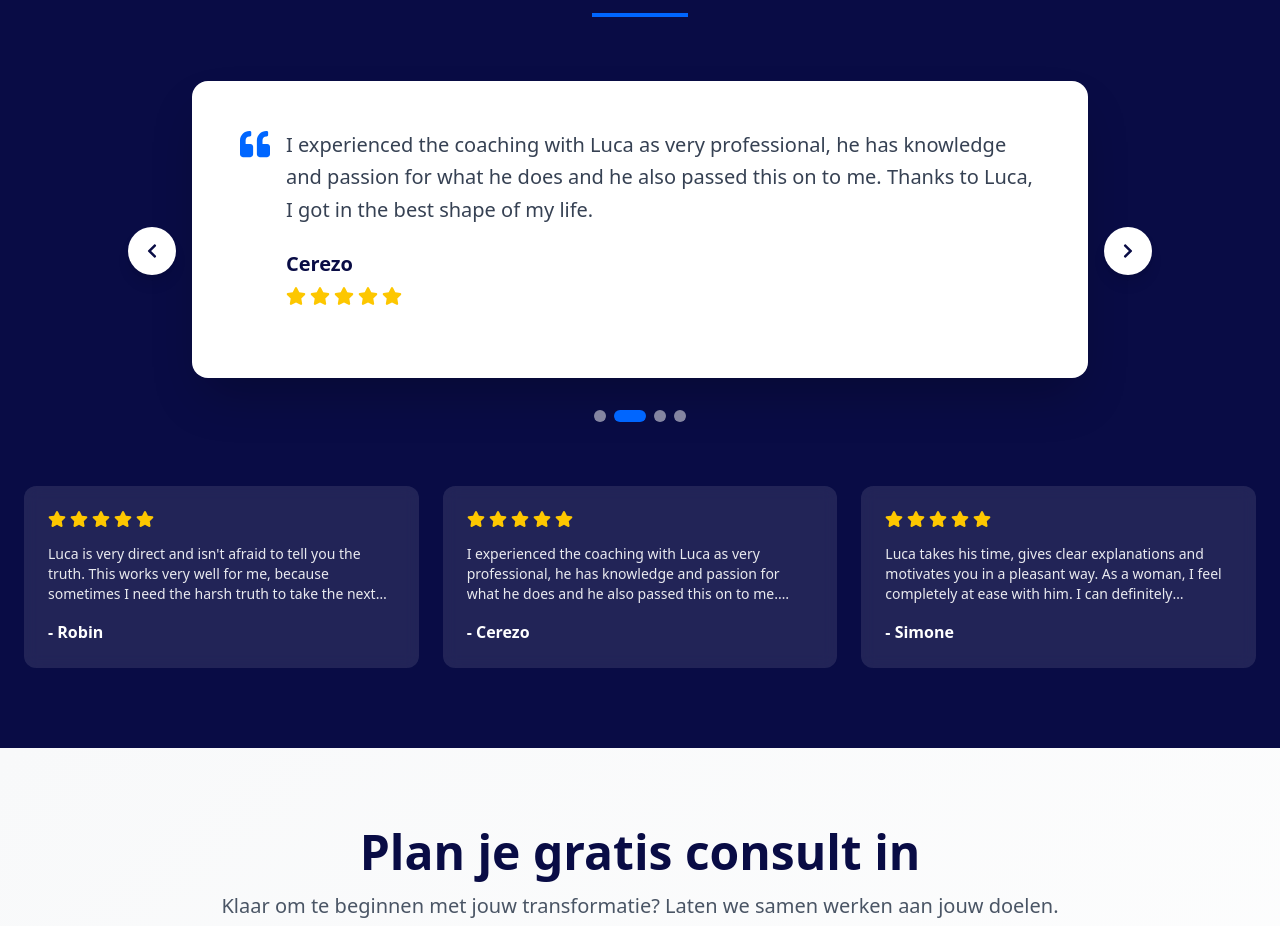
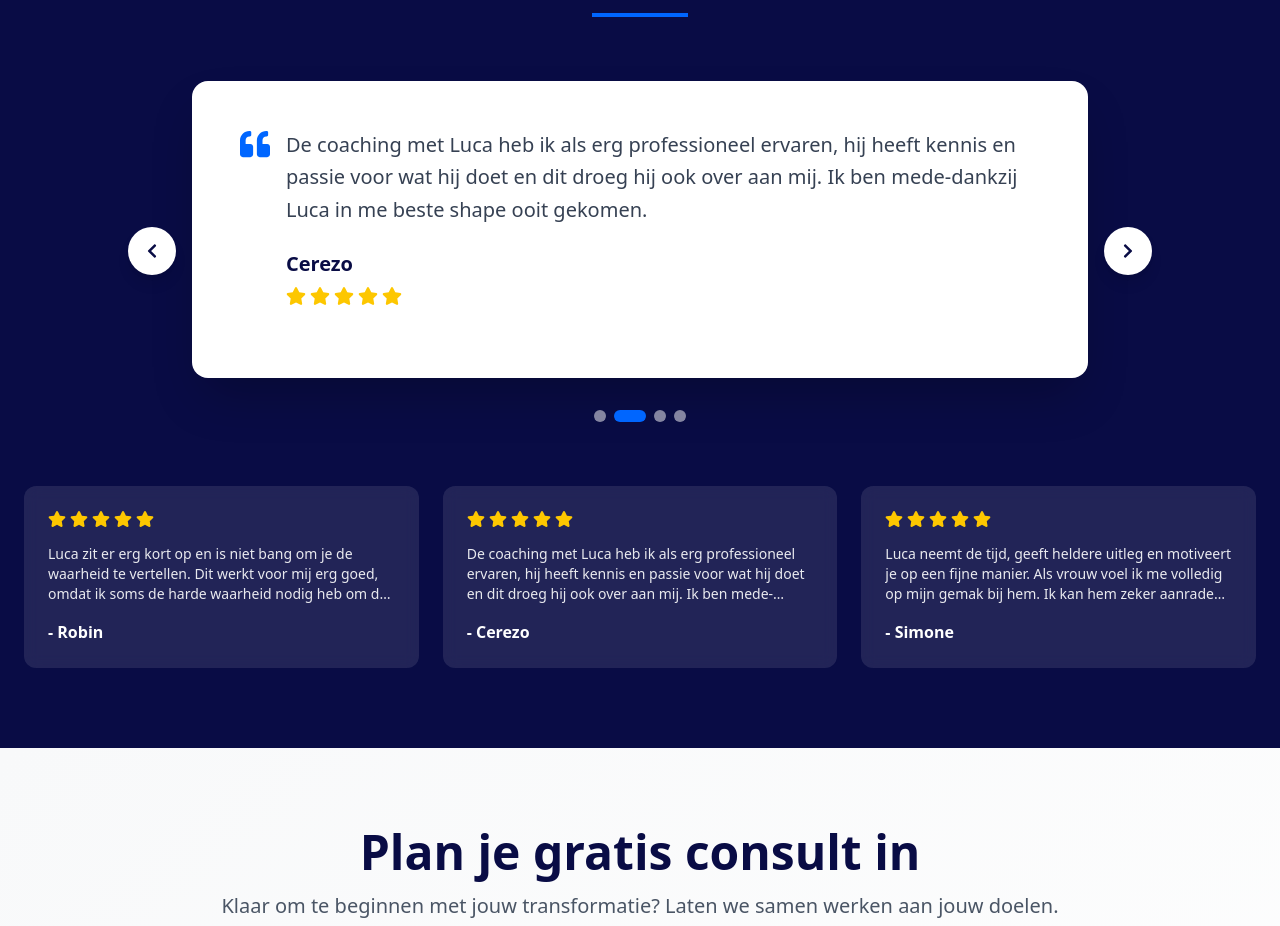
Before and after one commit to portfolio-ai-moos/website-luca, a Next.js app: page / in a window 1280 px wide. Shown: the part 3900-4826 px from the top of the page. Built offline with nearby package versions, Linux system fonts and the light colour scheme.

Commit message:
Make all testimonials display in Dutch
- Updated testimonials to always show Dutch text instead of checking language
- Removed language dependency for testimonials
- All success stories now display in Dutch throughout the site

```diff
--- a/src/components/Testimonials.tsx
+++ b/src/components/Testimonials.tsx
@@ -101,7 +101,7 @@ const Testimonials: React.FC = () => {
               <FaQuoteLeft className="text-[#0066ff] text-3xl mr-4" />
               <div className="flex-1">
                 <p className="text-lg md:text-xl text-gray-700 leading-relaxed mb-6">
-                  {testimonials[currentIndex].text[t('language') === 'nl' ? 'nl' : 'en']}
+                  {testimonials[currentIndex].text.nl}
                 </p>
                 <div className="flex items-center justify-between">
                   <div>
@@ -168,7 +168,7 @@ const Testimonials: React.FC = () => {
                 ))}
               </div>
               <p className="text-white/90 text-sm mb-4 line-clamp-3">
-                {testimonial.text[t('language') === 'nl' ? 'nl' : 'en']}
+                {testimonial.text.nl}
               </p>
               <p className="text-white font-semibold">
                 - {testimonial.name}
```
